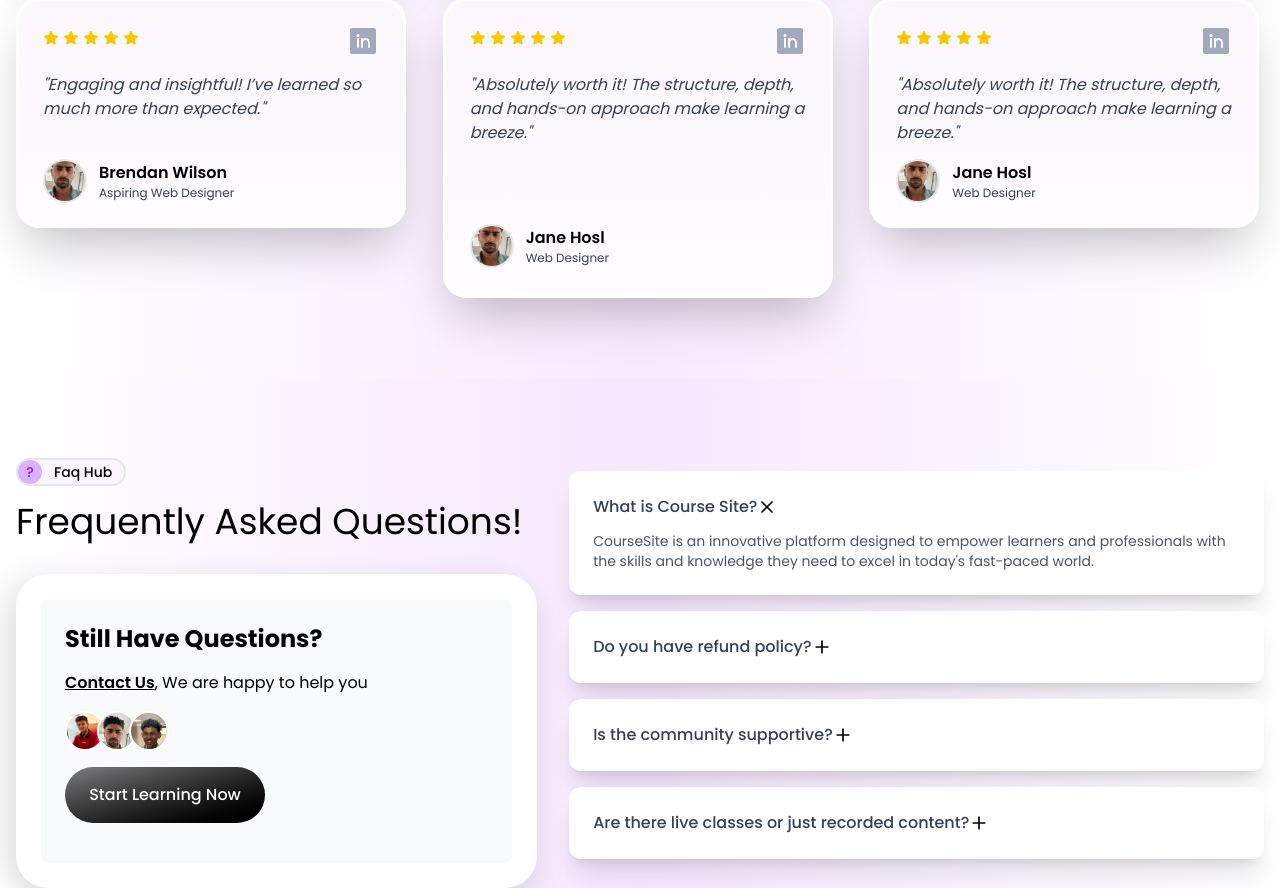
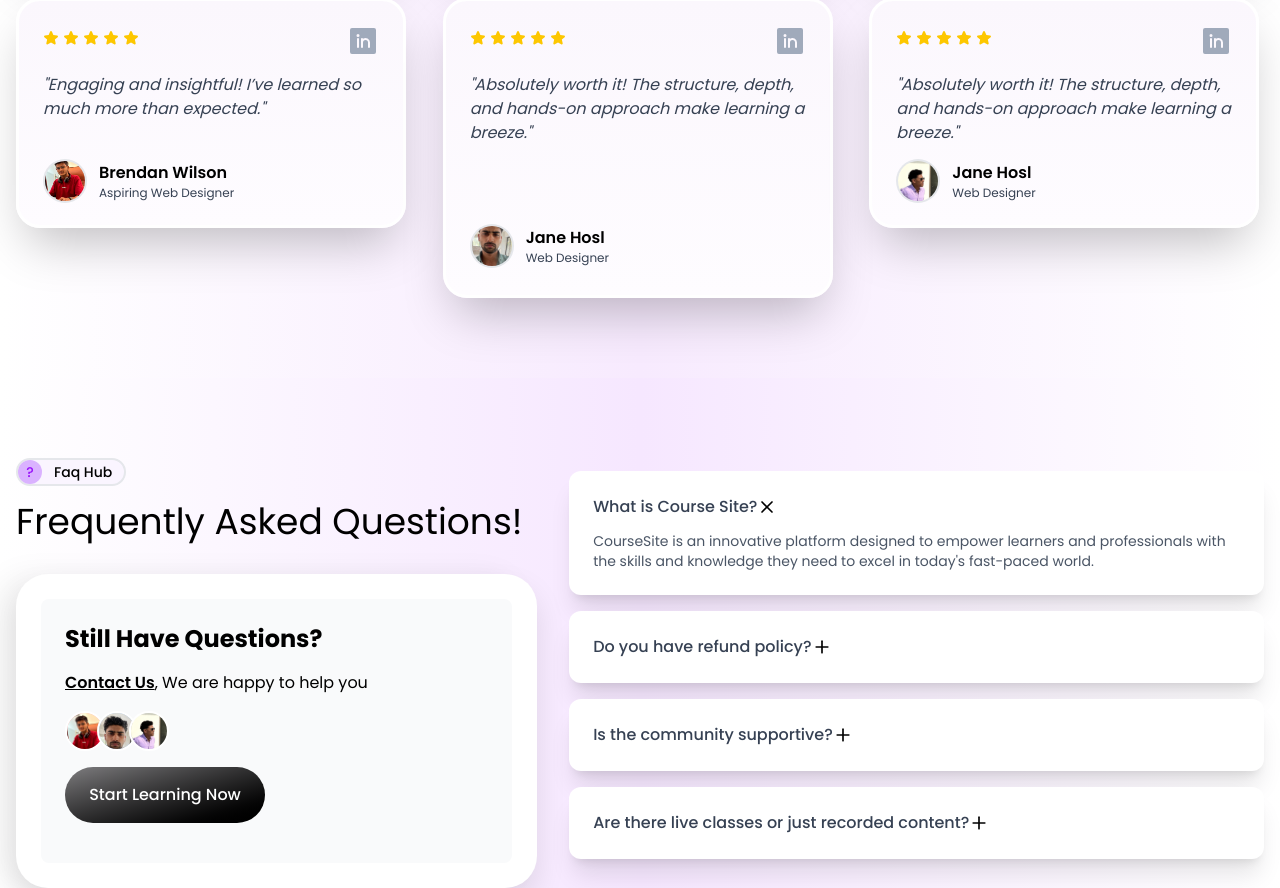
Before and after one commit to Ajnastk/SDEC-Courses, a Next.js app: page /reviews in a window 1280 px wide. Shown: the part 1132-2020 px from the top of the page. Built offline with nearby package versions, Linux system fonts and the light colour scheme.

Commit message:
images updated

```diff
--- a/components/Faq.js
+++ b/components/Faq.js
@@ -83,7 +83,7 @@ export const FAQHub = () => {
                 <Image
                   src={Rahib}
                   alt="rahib"
-                  width={36}
+                  width={1000}
                   height={0}
                  className="object-cover rounded-full"
                 />
@@ -92,7 +92,7 @@ export const FAQHub = () => {
                 <Image
                   src={Ajnas}
                   alt="ajnas"
-                  width={32}
+                  width={1000}
                   height={10}
                  className="object-cover"
                 />
@@ -101,8 +101,8 @@ export const FAQHub = () => {
                 <Image
                   src={Ziyad}
                   alt="ziyad"
-                  width={35}
-                  height={0}
+                  width={1000}
+                  height={1000}
                   className="object-cover"
                 />
               </div>
--- a/components/layout/Footer.js
+++ b/components/layout/Footer.js
@@ -116,7 +116,7 @@ const Footer = () => {
             <Image
               src={Ziyad}
               alt="Avatar"
-              width={38}
+              width={1000}
               height={3}
               className="rounded-full "
             />
--- a/components/reviews/StudentSuccessStories.jsx
+++ b/components/reviews/StudentSuccessStories.jsx
@@ -1,4 +1,7 @@
 import ajnas from "../../public/Images/ajnas.jpg";
+import ziyad from "../../public/Images/ziyad.jpg"
+import rahib from "../../public/Images/rahib.jpg"
+import rasha from "../../public/Images/Rasha.jpg"
 import Image from "next/image";
 
 const testimonials = [
@@ -6,46 +9,46 @@ const testimonials = [
     name: "Brendan Wilson",
     title: "Aspiring Web Designer",
     quote: "Engaging and insightful! I’ve learned so much more than expected.",
-    image: ajnas,
+    image: ziyad,
   },
   {
     name: "Jane Hosl",
     title: "Web Designer",
     quote:
       "Absolutely worth it! The structure, depth, and hands-on approach make learning a breeze.",
-    image: ajnas,
+    image: rasha,
   },
   {
     name: "Brendan Wilson",
     title: "Aspiring Web Designer",
     quote: "Engaging and insightful! I’ve learned so much more than expected.",
-    image: ajnas,
+    image: rahib,
   },
   {
     name: "Jane Hosl",
     title: "Web Designer",
     quote:
       "Absolutely worth it! The structure, depth, and hands-on approach make learning a breeze.",
-      image: ajnas,
+      image: ziyad,
   },
   {
     name: "Brendan Wilson",
     title: "Aspiring Web Designer",
     quote: "Engaging and insightful! I’ve learned so much more than expected.",
-    image: ajnas,
+    image: rasha,
   },
   {
     name: "Jane Hosl",
     title: "Web Designer",
     quote:
       "Absolutely worth it! The structure, depth, and hands-on approach make learning a breeze.",
-      image: ajnas,
+      image: ziyad,
   },
   {
     name: "Brendan Wilson",
     title: "Aspiring Web Designer",
     quote: "Engaging and insightful! I’ve learned so much more than expected.",
-    image: ajnas,
+    image: rahib,
   },
   {
     name: "Jane Hosl",
@@ -59,7 +62,7 @@ const testimonials = [
     title: "Web Designer",
     quote:
       "Absolutely worth it! The structure, depth, and hands-on approach make learning a breeze.",
-      image: ajnas,}
+      image: ziyad,}
 ];
 
 export default function StudentSuccessStories() {
```
Also changed, not shown: public/Images/ziyad.jpg.
